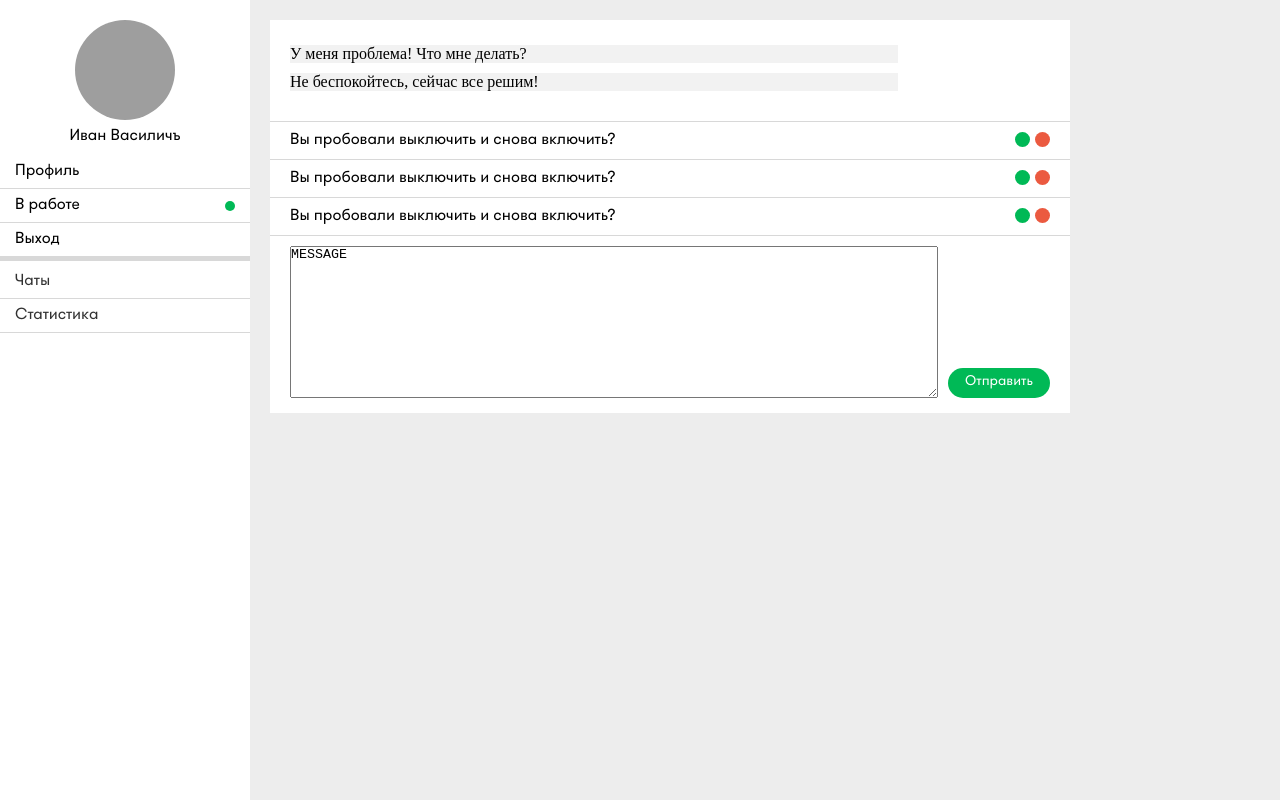
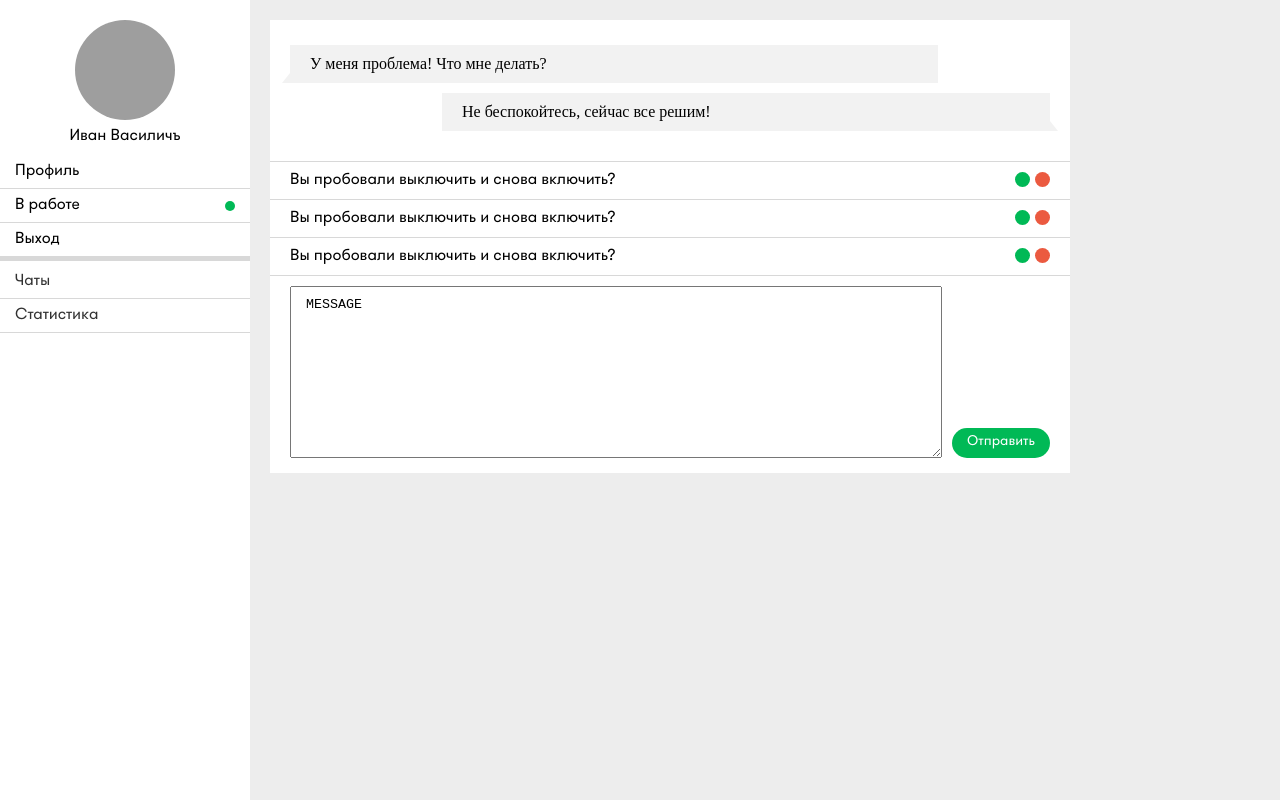
Before and after one commit to LifeLaboratory/ARM_UI, a React app: page / in a window 1280 px wide. Built offline with nearby package versions, Linux system fonts and the light colour scheme; grey boxes are pictures that could not be loaded.

Commit message:
chat layout

```diff
--- a/public/assets/css/main.css
+++ b/public/assets/css/main.css
@@ -93,6 +93,7 @@
 }
 .chat__hints-container {
   padding-top: 10px;
+  overflow-y: auto;
 }
 .chat__message-form {
   display: -ms-flexbox;
@@ -105,6 +106,7 @@
 .chat__message-field {
   width: 100%;
   margin-right: 10px;
+  padding: 10px 15px;
 }
 .chat__send-btn {
   font-family: "GTWalsheimPro", sans-serif;
@@ -160,6 +162,27 @@
   max-width: 80%;
   background-color: #f2f2f2;
   margin-bottom: 10px;
+  padding: 10px 20px;
+  position: relative;
+}
+.chat-message:before {
+  content: '';
+  position: absolute;
+  width: 0;
+  height: 0;
+  border-style: solid;
+  bottom: 0;
+  left: -8px;
+  border-width: 0 0 10px 8px;
+  border-color: transparent transparent #f2f2f2 transparent;
+}
+.chat-message.sent {
+  margin-left: 20%;
+}
+.chat-message.sent:before {
+  border-width: 0 8px 10px 0;
+  left: auto;
+  right: -8px;
 }
 @font-face {
   font-family: "GTWalsheimPro";
@@ -172,6 +195,9 @@
 body {
   background-color: #ededed;
 }
+.disabled-block {
+  display: none;
+}
 .content-container {
   padding-left: 270px;
   padding-right: 20px;
--- a/src/components/content/Content.js
+++ b/src/components/content/Content.js
@@ -4,8 +4,11 @@ const Content = () => (
 
     <div className="content-container">
 
+        <div className="chat-list">
+
+        </div>
+
         <div className="chat">
-
             <div className="chat__messages">
                 <div className="chat-message">
                     У меня проблема! Что мне делать?
@@ -14,9 +17,7 @@ const Content = () => (
                 <div className="chat-message sent">
                     Не беспокойтесь, сейчас все решим!
                 </div>
-
             </div>
-
 
             <div className="chat__hints-container">
                 <div className="chat-hint">
--- a/src/styles/less/chat-message.less
+++ b/src/styles/less/chat-message.less
@@ -4,8 +4,29 @@
   max-width: 80%;
   background-color: #f2f2f2;
   margin-bottom: 10px;
+  padding: 10px 20px;
+  position: relative;
+
+  &:before {
+    content: '';
+    position: absolute;
+    width: 0;
+    height: 0;
+    border-style: solid;
+    bottom: 0;
+    left: -8px;
+    border-width: 0 0 10px 8px;
+    border-color: transparent transparent #f2f2f2 transparent;
+  }
 
   &.sent {
+    margin-left: 20%;
 
+    &:before {
+      border-width: 0 8px 10px 0;
+      left: auto;
+      right: -8px;
+
+    }
   }
 }
--- a/src/styles/less/chat.less
+++ b/src/styles/less/chat.less
@@ -12,6 +12,7 @@
 
   &__hints-container {
     padding-top: 10px;
+    overflow-y: auto;
   }
 
   &__message-form {
@@ -24,6 +25,7 @@
   &__message-field {
     width: 100%;
     margin-right: 10px;
+    padding: 10px 15px;
   }
 
   &__send-btn {
--- a/src/styles/less/main.less
+++ b/src/styles/less/main.less
@@ -19,6 +19,10 @@ body {
   background-color: #ededed;
 }
 
+.disabled-block {
+  display: none;
+}
+
 .content-container {
   padding-left: 270px;
   padding-right: 20px;
```
Also changed, not shown: 1 other file (tests, documents, lock files or other folders).
